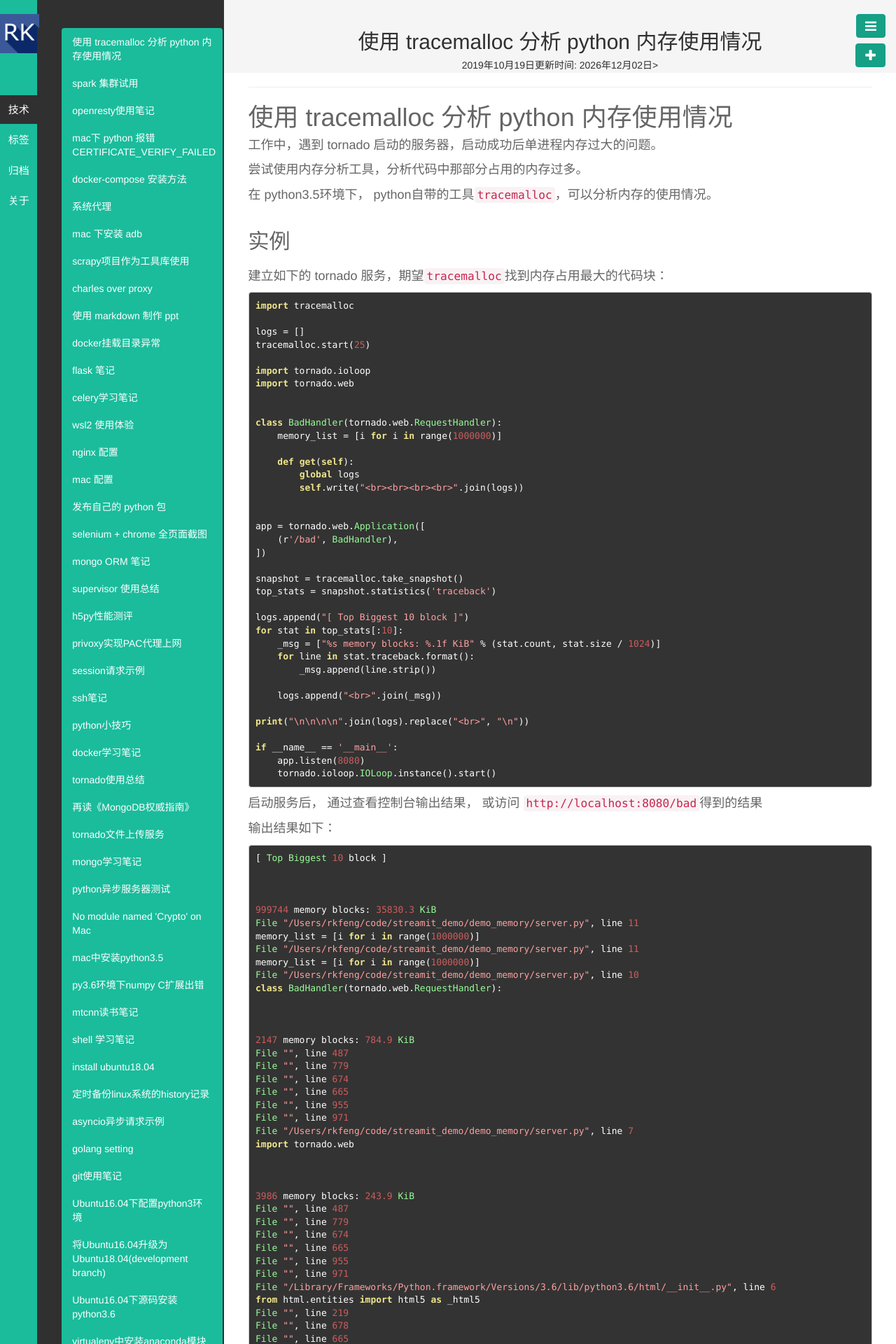
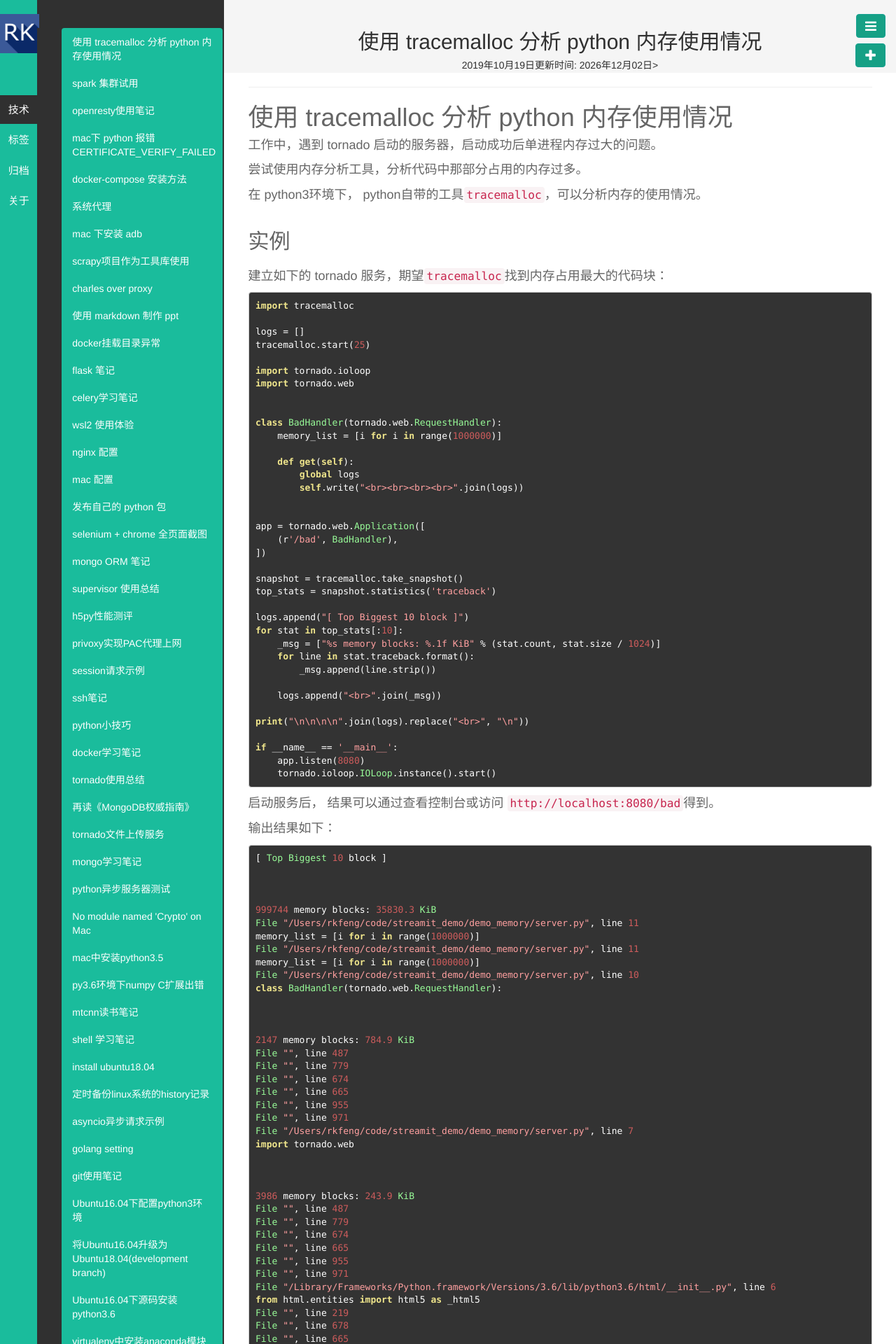
Before and after one commit to fengrk/frkhit.github.io, a Jekyll site: the page built from _posts/blog/2019-10-19-python_tracemalloc.md, in a window 1280 px wide. Shown: the top 1920 px of the page at 70% size. Built offline with Jekyll 4.4.1, drawn with Linux system fonts in a browser that asks for light colours.

Commit message:
update blog: 使用 tracemalloc 分析 python 内存使用情况

```diff
--- a/_posts/blog/2019-10-19-python_ tracemalloc.md
+++ b/_posts/blog/2019-10-19-python_tracemalloc.md
@@ -13,7 +13,7 @@ description:
 
 尝试使用内存分析工具，分析代码中那部分占用的内存过多。
 
-在 python3.5环境下， python自带的工具`tracemalloc`，可以分析内存的使用情况。
+在 python3环境下， python自带的工具`tracemalloc`，可以分析内存的使用情况。
 
 ## 实例
 
@@ -63,7 +63,7 @@ if __name__ == '__main__':
 
 
 
-启动服务后， 通过查看控制台输出结果， 或访问 `http://localhost:8080/bad`得到的结果
+启动服务后， 结果可以通过查看控制台或访问 `http://localhost:8080/bad`得到。
 
 输出结果如下：
 
```
Also changed, not shown: other parts of _posts/blog/2019-10-19-python_tracemalloc.md (+1 -1 lines).
